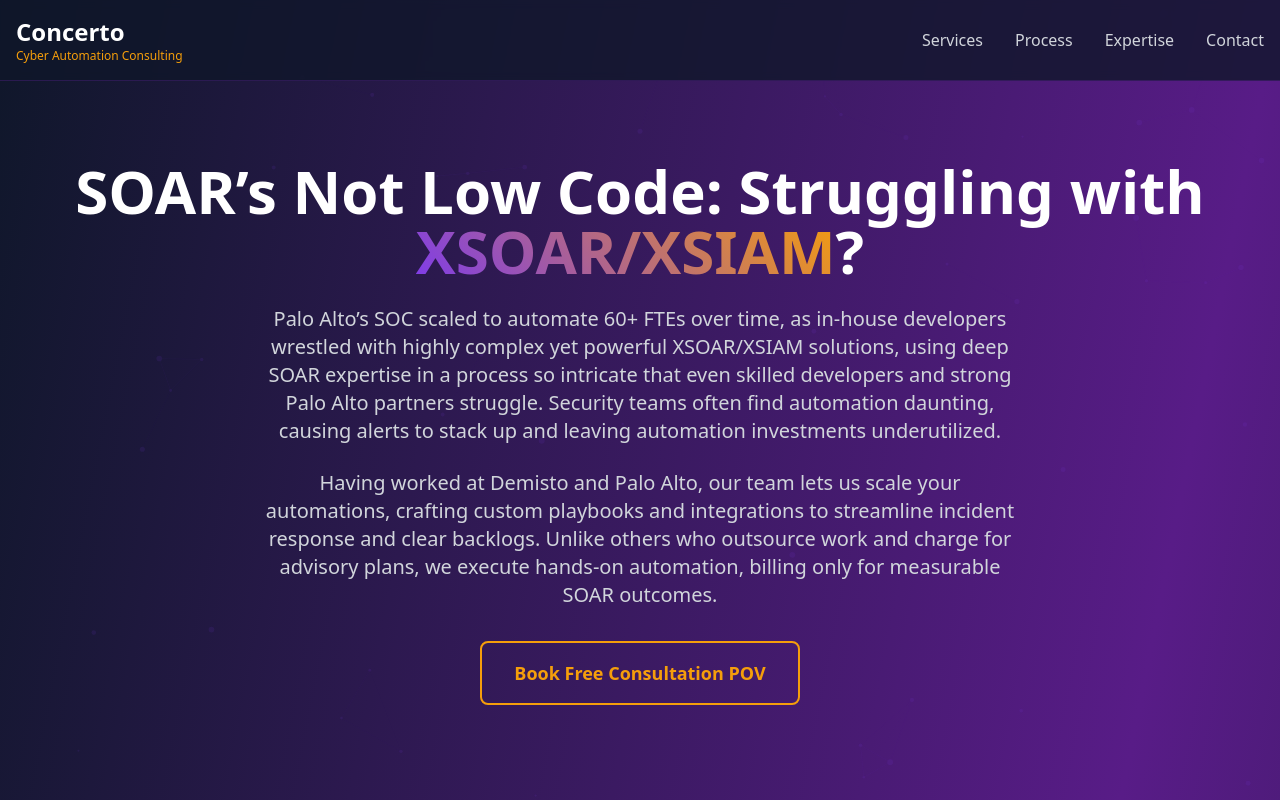
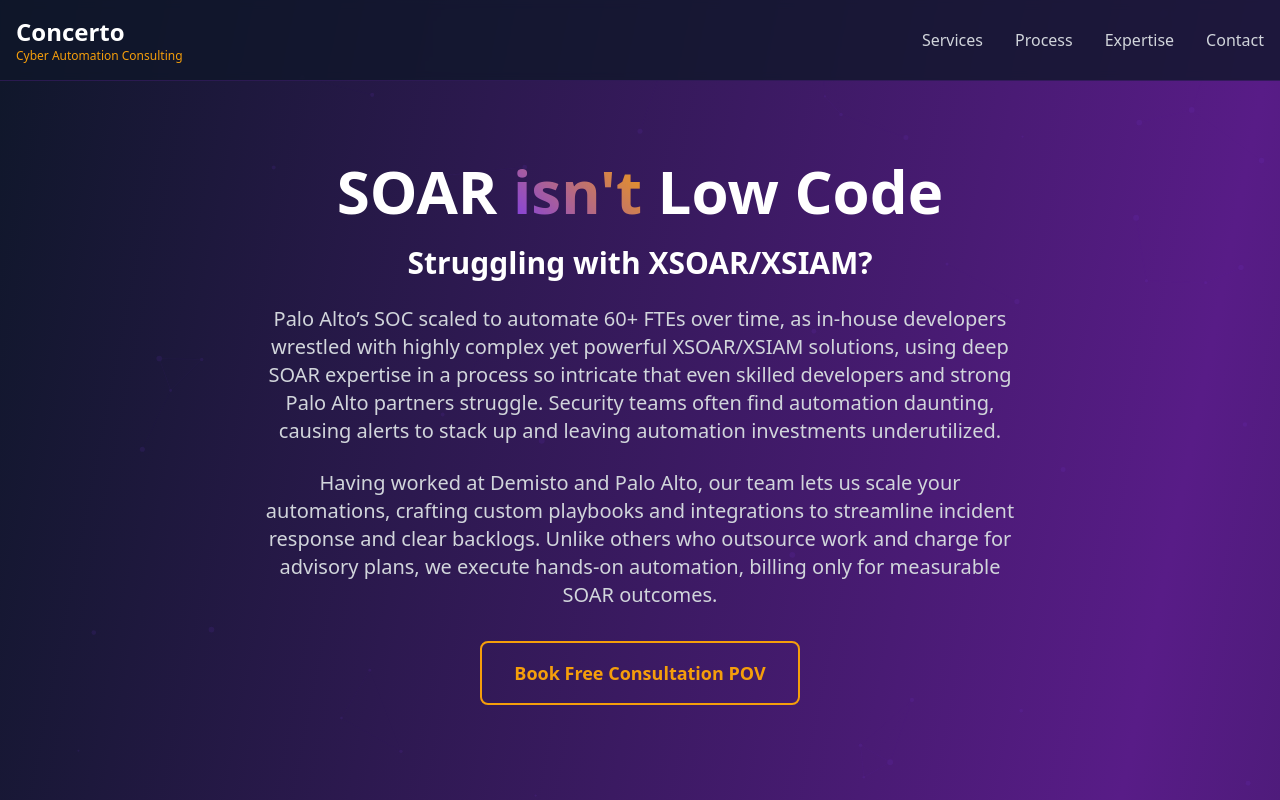
Before and after one commit to ConcertoCyber/website, a plain HTML site: page index.html in a window 1280 px wide. Shown: the top 800 px of the page. Drawn offline with nearby package versions, Linux system fonts and the light colour scheme.

Commit message:
Updated heading.

```diff
--- a/index.html
+++ b/index.html
@@ -76,8 +76,9 @@
     <section class="py-20 px-4 animate-fadeInUp">
         <div class="container mx-auto text-center">
         <h1 class="text-4xl md:text-6xl font-bold text-white mb-6 leading-tight">
-            SOAR’s Not Low Code: Struggling with <span class="gradient-text">XSOAR/XSIAM</span>?
+            SOAR <span class="gradient-text">isn't</span> Low Code
         </h1>
+        <h2 class="text-4xl md:text-3xl font-bold text-white mb-6 leading-tight">Struggling with XSOAR/XSIAM?</h2>
             <p class="text-lg md:text-xl text-gray-300 mb-6 max-w-3xl mx-auto leading-relaxed">
                 Palo Alto’s SOC scaled to automate 60+ FTEs over time, as in-house developers wrestled with highly complex yet powerful XSOAR/XSIAM solutions, using deep SOAR expertise in a process so intricate that even skilled developers and strong Palo Alto partners struggle. Security teams often find automation daunting, causing alerts to stack up and leaving automation investments underutilized.
             </p>
```
